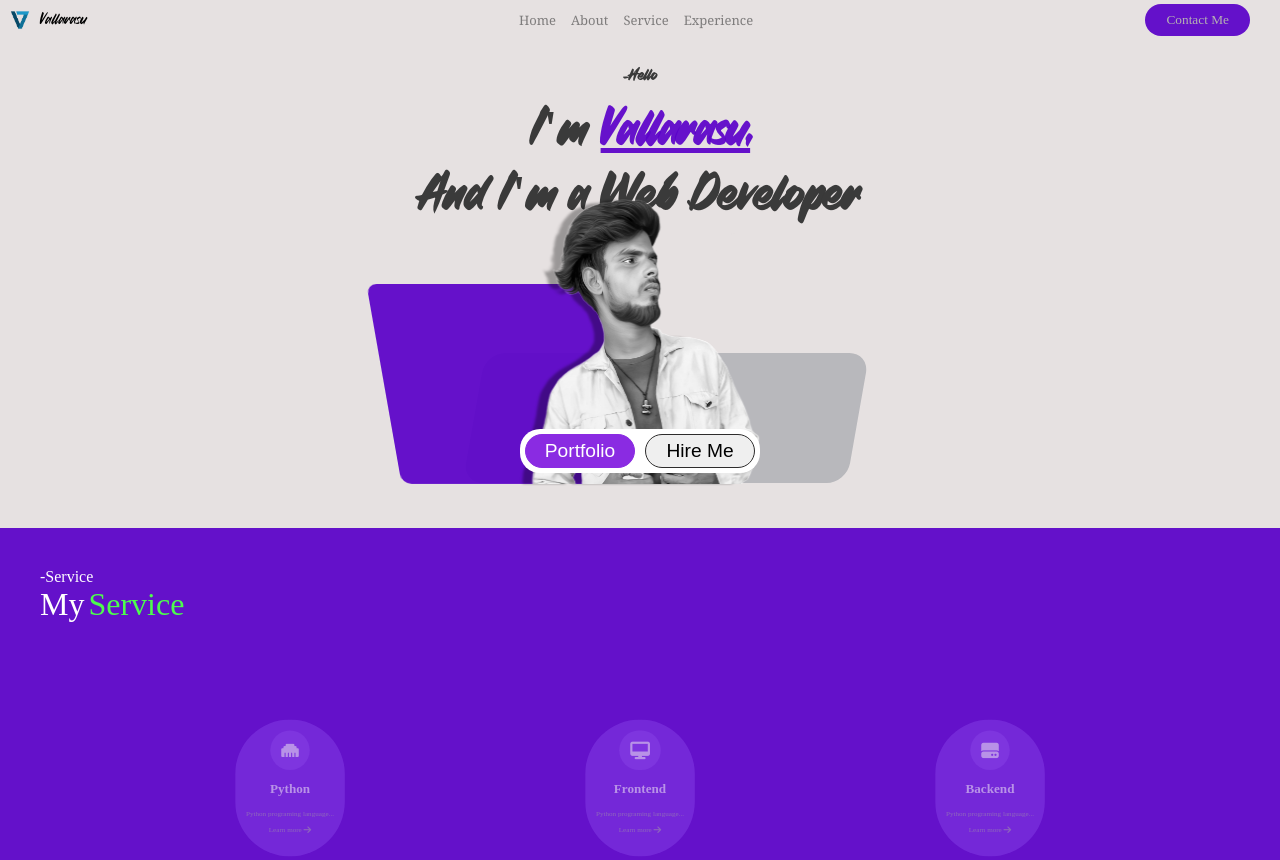
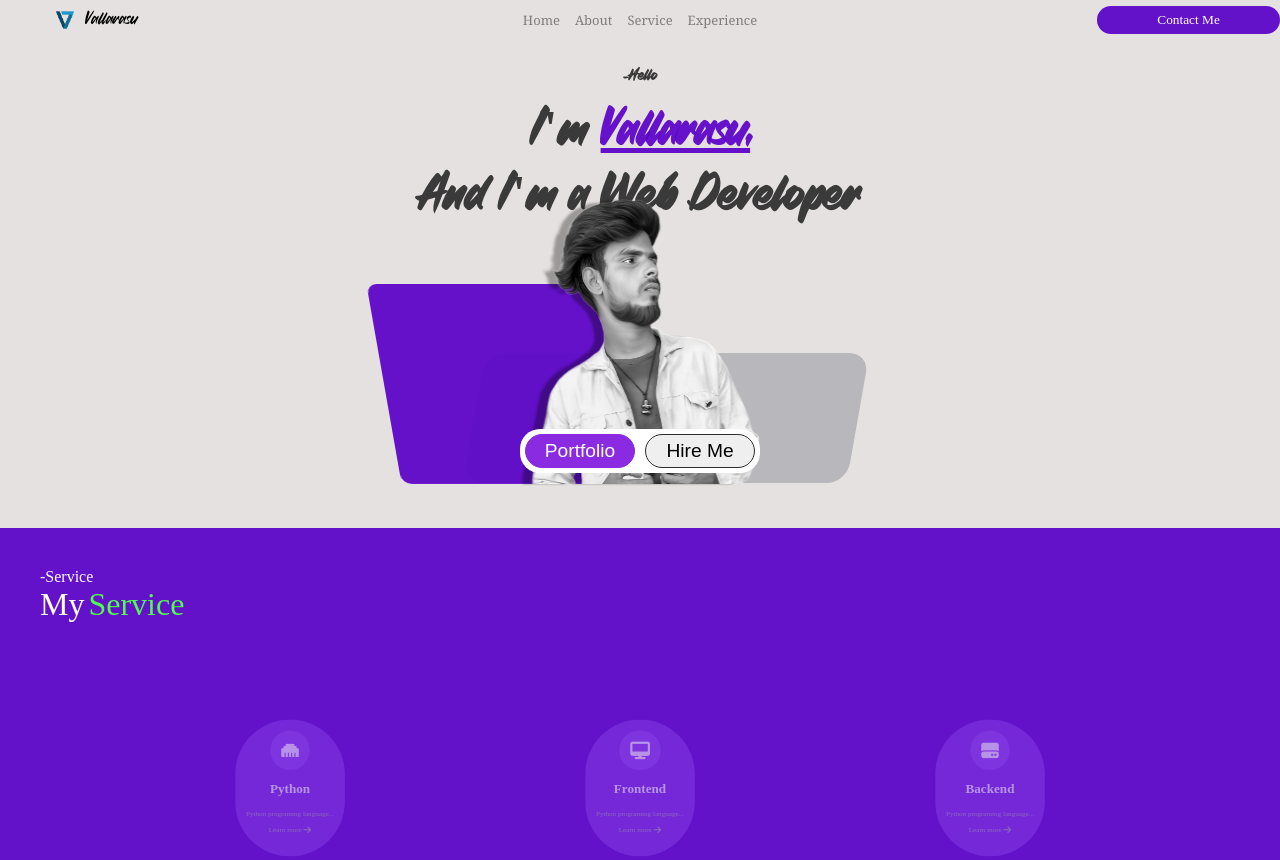
Before and after one commit to vallarasu143/vallarasu-portfolio, a plain HTML site: page index.html in a window 1280 px wide. Shown: the top 860 px of the page. Drawn offline with nearby package versions, Linux system fonts and the light colour scheme.

Commit message:
newly-update
new update files

```diff
--- a/index-css.css
+++ b/index-css.css
@@ -35,11 +35,13 @@ nav{
     background-color: var(--bgcolor);
     z-index: 1000;
 }
+
 nav .logo{
     font-family:myFirstFont;
     display: flex;
-    justify-content:space-between;
+    justify-content:center;
     align-items: center;
+    width: 20%;
 }
 nav .logo img{
 object-fit: contain;
@@ -48,14 +50,16 @@ padding: 0px;
 mix-blend-mode:multiply;
 }
 nav .links{
+    width: 100%;
 
 }
 nav .links ul{
     display: flex;
+    justify-content: center;
     gap:15px;
     font-family:Arial, Helvetica, sans-serif;
     font-size: small;
-
+    padding: 0;
 }
 li{
     list-style-type: none;
@@ -79,20 +83,23 @@ li{
     transform-origin:center;transition: 0.5s;
 }
 nav .contactt{
-    margin-right: 30px;
+    width:20%;
+    text-align: center;
     background-color: rgba(92, 3, 201, 0.933);
     border-radius: 20px;
     color: white;
     font-family:Arial, Helvetica, sans-serif;
     font-size: small;
-    padding: 7px 15px 7px 15px;
+    padding-block: 5px;
     cursor: pointer;
     transition: 0.2s;
 }
 .contactt button{
-    background-color: transparent;border: none;color: rgb(181, 178, 178);
+    background-color: transparent;
+    border: none;
+    color:white;
     &:hover{
-        color: white;
+        color: rgb(125, 123, 123);
     }
 }
 @media (max-width:650px) {
@@ -647,15 +654,14 @@ font-size: small;
    /* border: 1px solid red;*/
 }
 .contact-form form{
-
     position: relative;
-
 }
 .contact-form form button{
-    margin: 5px;padding: 10px;
+    margin: 5px;
+    padding: 10px;
     background-color: rgba(52, 217, 52, 0.755);
     border:none;
-    border-radius:50px;
+    border-radius:5px;
     &:hover{
         box-shadow: rgb(0, 0, 0) 0px 0px 5px;
     }
--- a/index.html
+++ b/index.html
@@ -11,7 +11,7 @@
 </head>
 <body>
     <nav class="nav-bar">
-        <div class="logo"><img src="imges/v-logo.png"  width="40" alt=""><span style="font-size:medium;">Vallarasu</span></div>
+        <div class="logo"><img src="imges/v-logo.png"  width="40" alt=""><span style="font-size:large;">Vallarasu</span></div>
         <div class="links">
             <ul>
               <li><a href="">Home</a><div class="border"></div></li>
```
